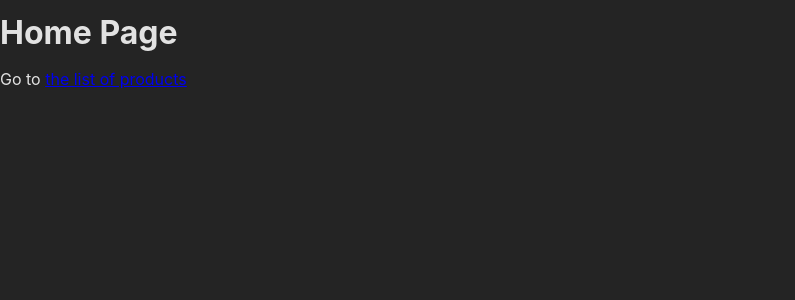
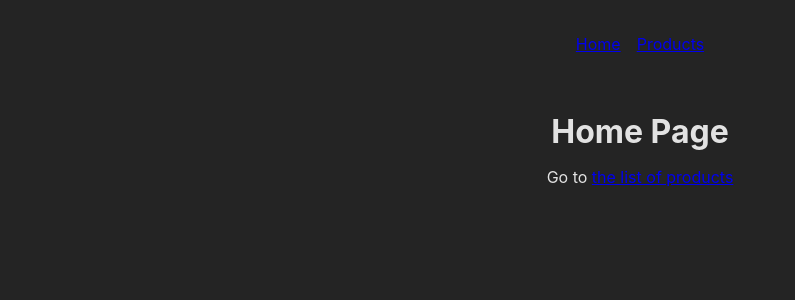
Before and after one commit to cr-arostegui/react-router-spa, a React (Create React App) app: page / in a window 1280 px wide. Shown: the top 300 px of the page, without its empty margins (0-795 px from the left). Built offline with nearby package versions, Linux system fonts and the light colour scheme.

Commit message:
Layouts and nested routes, fixed navigation and dynamic child component throught route use, added styles

```diff
--- /dev/null
+++ b/src/components/MainNavigation.js
@@ -0,0 +1,22 @@
+import React from 'react';
+import { Link } from 'react-router-dom';
+import classes from './MainNavigation.module.css';
+
+function MainNavigation() {
+  return (
+    <header className={classes.header}>
+      <nav>
+        <ul className={classes.list}>
+          <li>
+            <Link to="/">Home</Link>
+          </li>
+          <li>
+            <Link to="/products">Products</Link>
+          </li>
+        </ul>
+      </nav>
+    </header>
+  );
+}
+
+export default MainNavigation;
--- /dev/null
+++ b/src/components/MainNavigation.module.css
@@ -0,0 +1,23 @@
+.header {
+    max-width: 60rem;
+    margin: auto;
+    padding: 2rem;
+    display: flex;
+    justify-content: center;
+  }
+
+  .list {
+    display: flex;
+    gap: 1rem;
+  }
+˝
+  .list a {
+    text-decoration: none;
+    color: var(--color-primary-400);
+  }
+
+  .list a:hover,
+  .list a.active {
+    color: var(--color-primary-800);
+    text-decoration: underline;
+  }
--- /dev/null
+++ b/src/pages/Root.js
@@ -0,0 +1,17 @@
+import React from 'react';
+import { Outlet } from 'react-router-dom';
+import MainNavigation from '../components/MainNavigation';
+import classes from './Root.module.css';
+
+function RootLayout() {
+  return (
+    <>
+      <MainNavigation />
+      <main className={classes.content}>
+        <Outlet />
+      </main>
+    </>
+  );
+}
+
+export default RootLayout;
--- /dev/null
+++ b/src/pages/Root.module.css
@@ -0,0 +1,4 @@
+.content {
+    margin: 2rem auto;
+    text-align: center;
+}
```
Also changed, not shown: src/App.js (+9 -2 lines).
